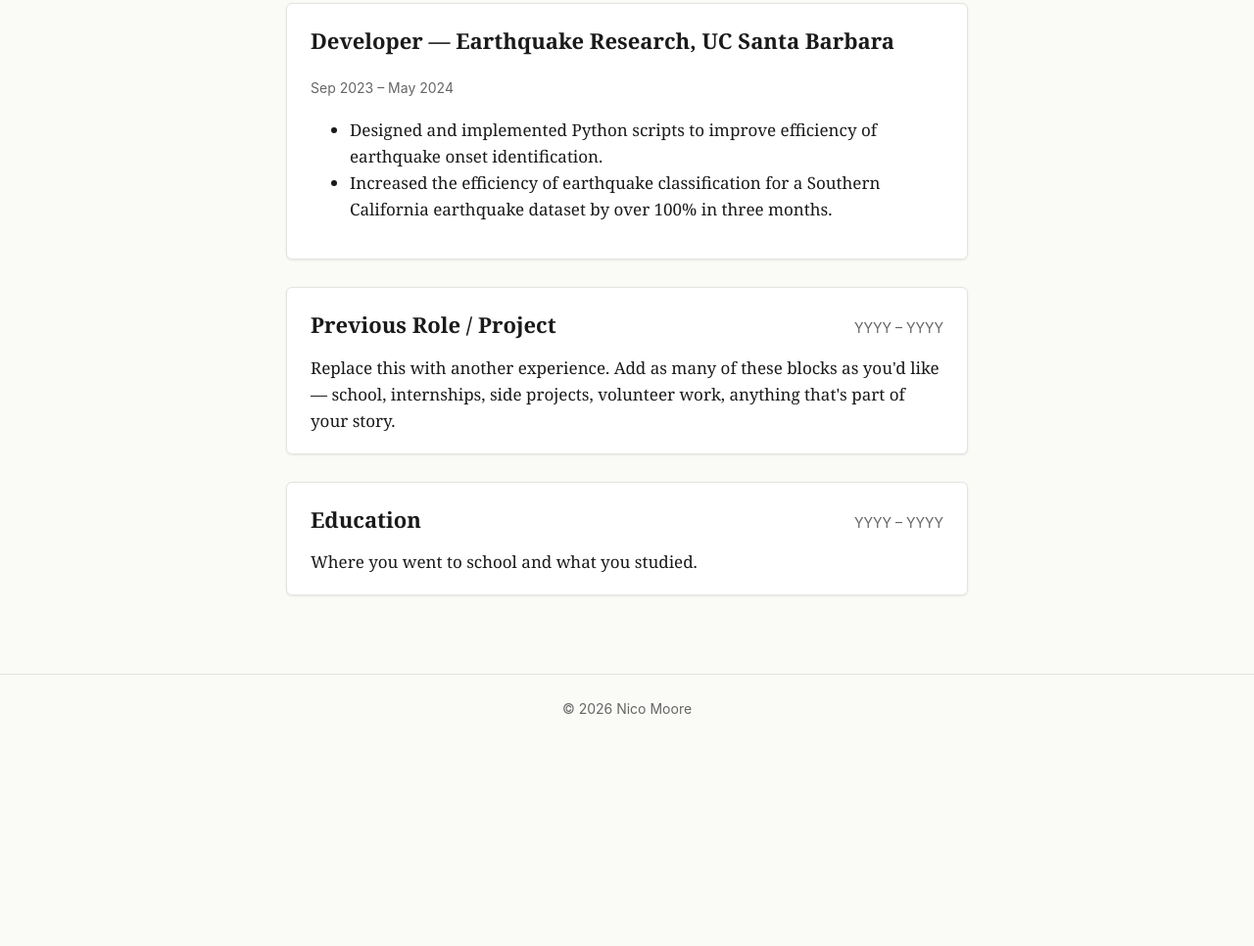
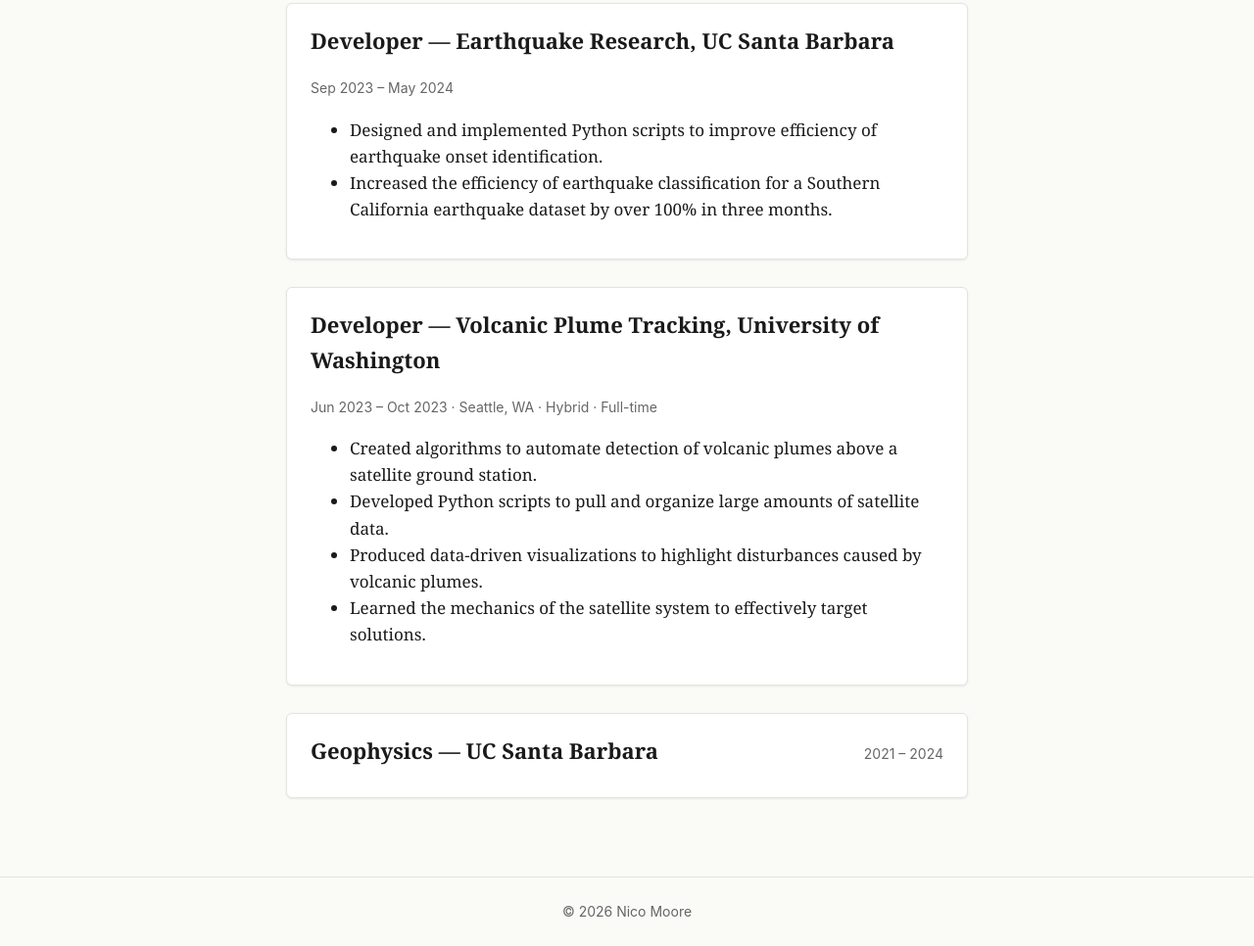
Before and after one commit to NicoMoore/nicomoore.github.io, a website: page experiences.html in a window 1280 px wide. Shown: the part 851-1817 px from the top of the page at 98% size. Before the commit the page ends 1611 px from the top, so only its background shows below. Drawn offline with Linux system fonts and the light colour scheme.

Commit message:
Add Volcanic Plume Tracking experience and education

```diff
--- a/experiences.html
+++ b/experiences.html
@@ -60,24 +60,22 @@
 
       <article class="experience">
         <header>
-          <h2>Previous Role / Project</h2>
-          <span class="dates">YYYY &ndash; YYYY</span>
+          <h2>Developer &mdash; Volcanic Plume Tracking, University of Washington</h2>
+          <span class="dates">Jun 2023 &ndash; Oct 2023 &middot; Seattle, WA &middot; Hybrid &middot; Full-time</span>
         </header>
-        <p>
-          Replace this with another experience. Add as many of these blocks
-          as you'd like &mdash; school, internships, side projects, volunteer
-          work, anything that's part of your story.
-        </p>
+        <ul>
+          <li>Created algorithms to automate detection of volcanic plumes above a satellite ground station.</li>
+          <li>Developed Python scripts to pull and organize large amounts of satellite data.</li>
+          <li>Produced data-driven visualizations to highlight disturbances caused by volcanic plumes.</li>
+          <li>Learned the mechanics of the satellite system to effectively target solutions.</li>
+        </ul>
       </article>
 
       <article class="experience">
         <header>
-          <h2>Education</h2>
-          <span class="dates">YYYY &ndash; YYYY</span>
+          <h2>Geophysics &mdash; UC Santa Barbara</h2>
+          <span class="dates">2021 &ndash; 2024</span>
         </header>
-        <p>
-          Where you went to school and what you studied.
-        </p>
       </article>
     </section>
   </main>
```
